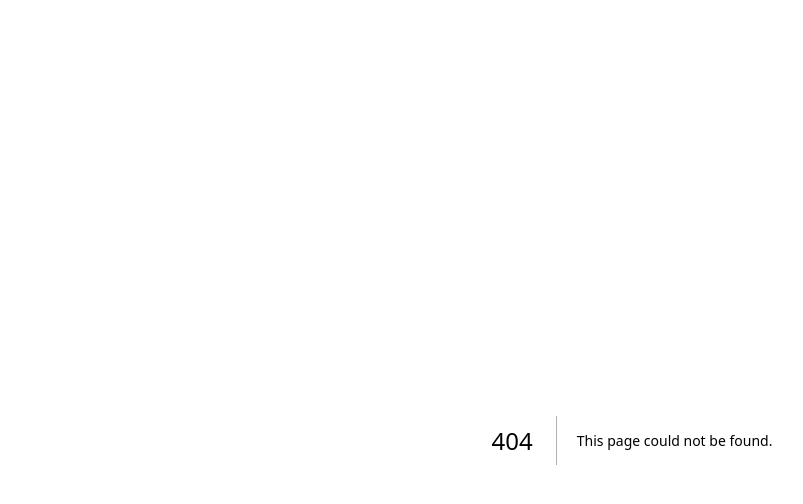
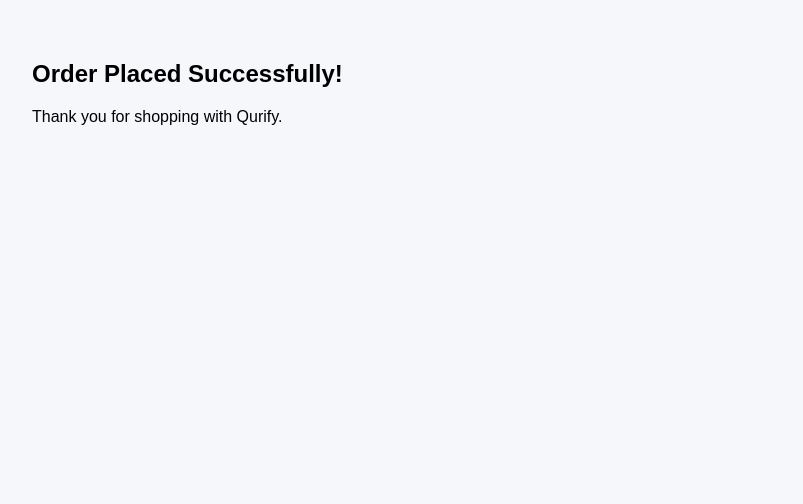
Before and after one commit to azees4997-spec/qurify-app, a Next.js app: page /order-success in a window 1280 px wide. Before the commit this address had no page. Shown: the top 504 px of the page, without its empty margins (8-811 px from the left). Built offline with nearby package versions, Linux system fonts and the light colour scheme.

Commit message:
Create page.js

```diff
--- /dev/null
+++ b/app/order-success/page.js
@@ -0,0 +1,8 @@
+export default function Success() {
+  return (
+    <div className="container">
+      <h2>Order Placed Successfully!</h2>
+      <p>Thank you for shopping with Qurify.</p>
+    </div>
+  );
+}
```
